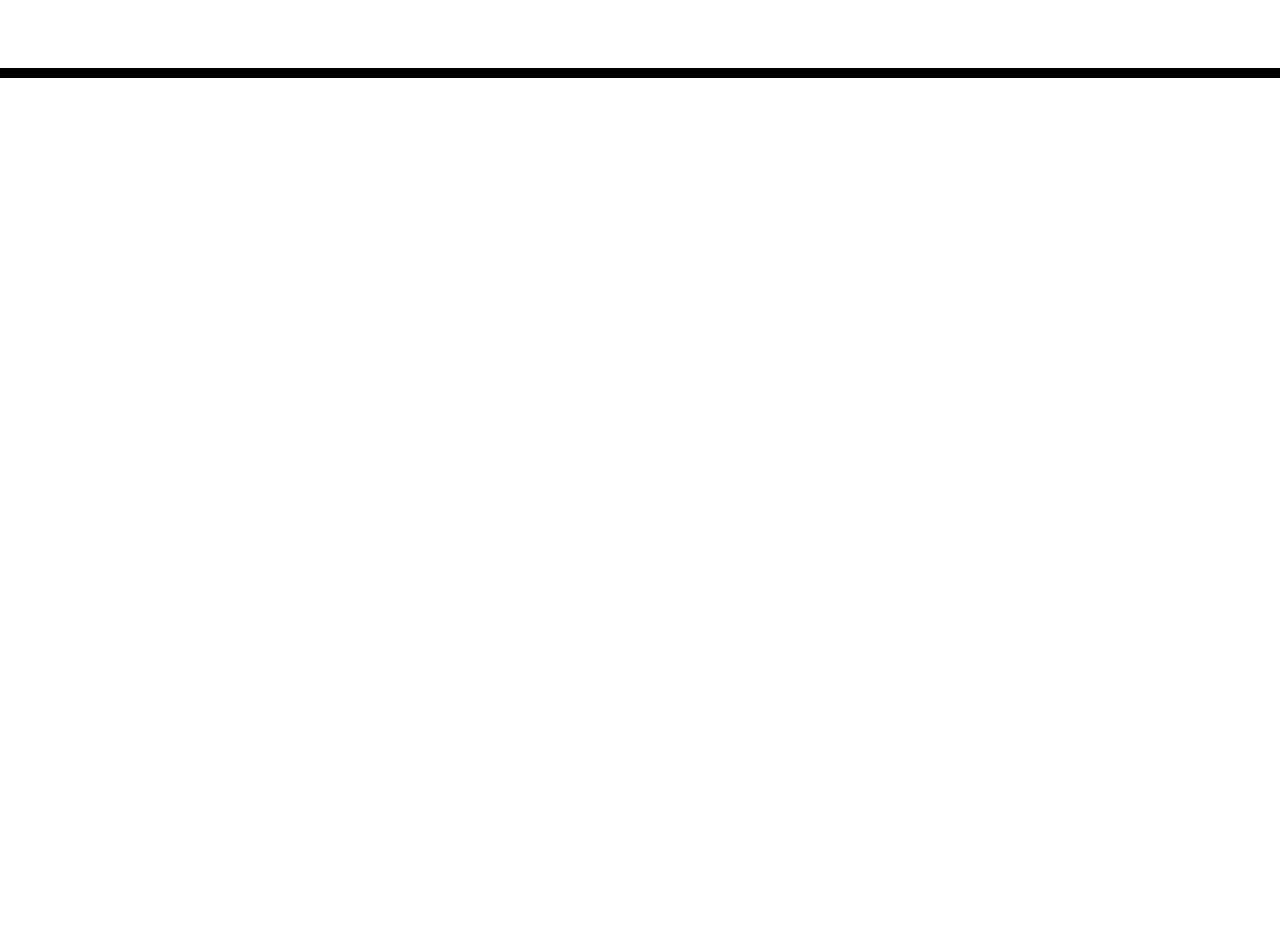
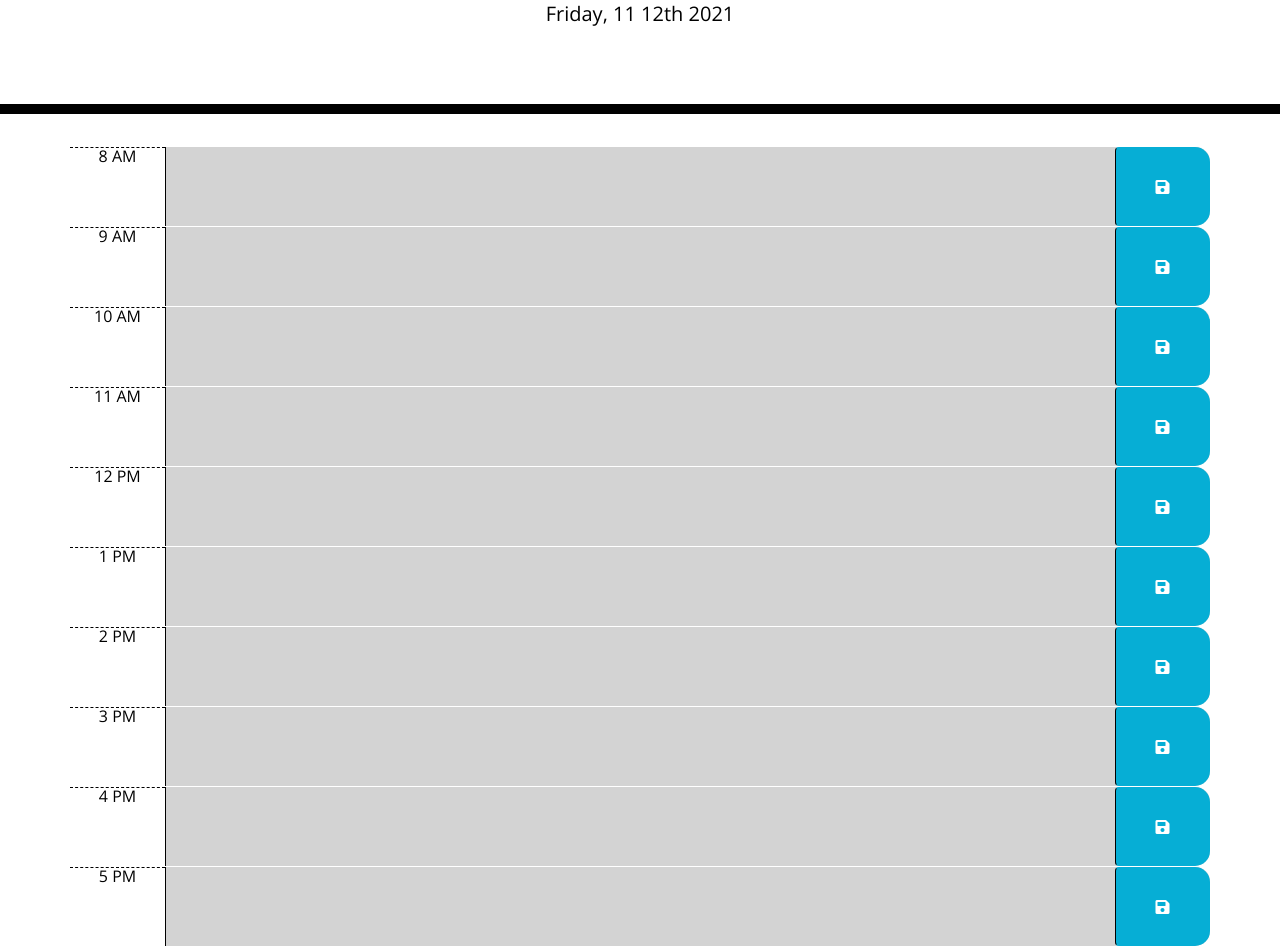
Before and after one commit to micahwaweru/homework05, a plain HTML site: page index.html in a window 1280 px wide. Shown: the part 190-1136 px from the top of the page. Before the commit the page ends 800 px from the top, so only its background shows below. Drawn offline with nearby package versions, Linux system fonts and the light colour scheme; files that its build step writes are made by us from their sources.

Commit message:
finish app

```diff
--- a/index.html
+++ b/index.html
@@ -18,7 +18,7 @@
       href="https://fonts.googleapis.com/css?family=Open+Sans&display=swap"
       rel="stylesheet"
     />
-    <link rel="stylesheet" href="style.css" />
+    <link rel="stylesheet" href="css/style.css" />
     <title>Work Day Scheduler</title>
   </head>
 
@@ -30,9 +30,92 @@
     </header>
     <div class="container">
       <!-- Timeblocks go here -->
+    <div>
+        <div id="8am" class="row time-block">
+          <div class="col-md-1 hour">8 AM</div>
+          <textarea id="desc8" class="col-md-10 description"></textarea>
+          <button class="btn saveBtn col-md-1"><i class="fas fa-save"></i></button>
+        </div>
+      </div>
+
+      <div>
+        <div id="9am" class="row time-block">
+          <div  class="col-md-1 hour">9 AM</div>
+          <textarea id="desc9" class="col-md-10 description"></textarea>
+          <button class="btn saveBtn col-md-1"><i class="fas fa-save"></i></button>
+        </div>
+      </div>
+
+      <div>
+        <div id="10am" class="row time-block">
+          <div class="col-md-1 hour">10 AM</div>
+          <textarea id="desc10" class="col-md-10 description"></textarea>
+          <button class="btn saveBtn col-md-1"><i class="fas fa-save"></i></button>
+        </div>
+      </div>
+
+      <div>
+        <div id="11am" class="row time-block">
+          <div class="col-md-1 hour">11 AM</div>
+          <textarea id="desc11" class="col-md-10 description"></textarea>
+          <button class="btn saveBtn col-md-1"><i class="fas fa-save"></i></button>
+        </div>
+      </div>
+
+      <div>
+        <div id="12pm" class="row time-block">
+          <div class="col-md-1 hour">12 PM</div>
+          <textarea id="desc12" class="col-md-10 description"></textarea>
+          <button class="btn saveBtn col-md-1"><i class="fas fa-save"></i></button>
+        </div>
+      </div>
+
+      <div>
+        <div id="1pm" class="row time-block">
+          <div class="col-md-1 hour">1 PM</div>
+          <textarea id="desc1" class="col-md-10 description"></textarea>
+          <button class="btn saveBtn col-md-1"><i class="fas fa-save"></i></button>
+        </div>
+      </div>
+
+      <div>
+        <div id="2pm" class="row time-block">
+          <div class="col-md-1 hour">2 PM</div>
+          <textarea id="desc2" class="col-md-10 description"></textarea>
+          <button class="btn saveBtn col-md-1"><i class="fas fa-save"></i></button>
+        </div>
+      </div>
+
+      <div>
+        <div id="3pm" class="row time-block">
+          <div class="col-md-1 hour">3 PM</div>
+          <textarea id="desc3" class="col-md-10 description"></textarea>
+          <button class="btn saveBtn col-md-1"><i class="fas fa-save"></i></button>
+        </div>
+      </div>
+
+      <div>
+        <div id="4pm" class="row time-block">
+          <div class="col-md-1 hour">4 PM</div>
+          <textarea id="desc4" class="col-md-10 description"></textarea>
+          <button class="btn saveBtn col-md-1"><i class="fas fa-save"></i></button>
+        </div>
+      </div>
+
+      <div>
+        <div id="5pm" class="row time-block">
+          <div class="col-md-1 hour">5 PM</div>
+          <textarea id="desc5" class="col-md-10 description"></textarea>
+          <button class="btn saveBtn col-md-1"><i class="fas fa-save"></i></button>
+        </div>
+      </div>
+
+
     </div>
+
 
     <script src="https://cdnjs.cloudflare.com/ajax/libs/jquery/3.2.1/jquery.min.js"></script>
     <script src="https://cdnjs.cloudflare.com/ajax/libs/moment.js/2.24.0/moment.min.js"></script>
+    <script src="js/script.js"></script>
   </body>
 </html>
--- /dev/null
+++ b/js/script.js
@@ -0,0 +1,65 @@
+var today = moment().format('dddd, MM Do YYYY');
+console.log(today);
+
+var currentDay =document.getElementById('currentDay');
+
+currentDay.innerHTML=today;
+
+var timeBlock = $('.time-block')//[0].innerText;
+console.log(timeBlock[0].id)
+
+for(i=0;i<10;i++){
+    var parsedInt=parseInt(timeBlock[i].innerText)
+}
+
+$(document).ready(function(){
+    $('.saveBtn').on('click',function(){
+        var text=$(this).siblings('.description').val();
+        var time=$(this).parent().attr('id');
+        localStorage.setItem(time,text);
+    })
+function isTime(){
+    var now=moment().hour();
+    console.log($('.time-block').each)
+    $('.time-block').each(function(){
+        var elTime = parseInt($(this).attr("id").split("am")[0]);
+        console.log(elTime)
+        console.log(now)
+        if (elTime < now) {
+            $(this).removeClass("future");
+            $(this).removeClass("present");
+            $(this).addClass("past");
+        }
+        else if (elTime===now) {
+            $(this).removeClass("past");
+            $(this).removeClass("future");
+            $(this).addClass("present");
+        }
+        else {
+            $(this).removeClass("present");
+            $(this).removeClass("past");
+            $(this).addClass("future");
+
+        }
+
+    })
+}
+
+console.log(localStorage.getItem('8am'));
+
+document.getElementById('desc8').innerText = localStorage.getItem('8am');
+document.getElementById('desc9').innerText = localStorage.getItem('9am');
+document.getElementById('desc10').innerText = localStorage.getItem('10am');
+document.getElementById('desc11').innerText = localStorage.getItem('11am');
+document.getElementById('desc12').innerText = localStorage.getItem('12pm');
+document.getElementById('desc1').innerText = localStorage.getItem('1pm');
+document.getElementById('desc2').innerText = localStorage.getItem('2pm');
+document.getElementById('desc3').innerText = localStorage.getItem('3pm');
+document.getElementById('desc4').innerText = localStorage.getItem('4pm');
+document.getElementById('desc5').innerText = localStorage.getItem('5pm');
+
+
+
+
+isTime();
+})
```
Also changed, not shown: Styles/script.js (deleted), css/style.css (renamed from Styles/style.css), 2 other files.
